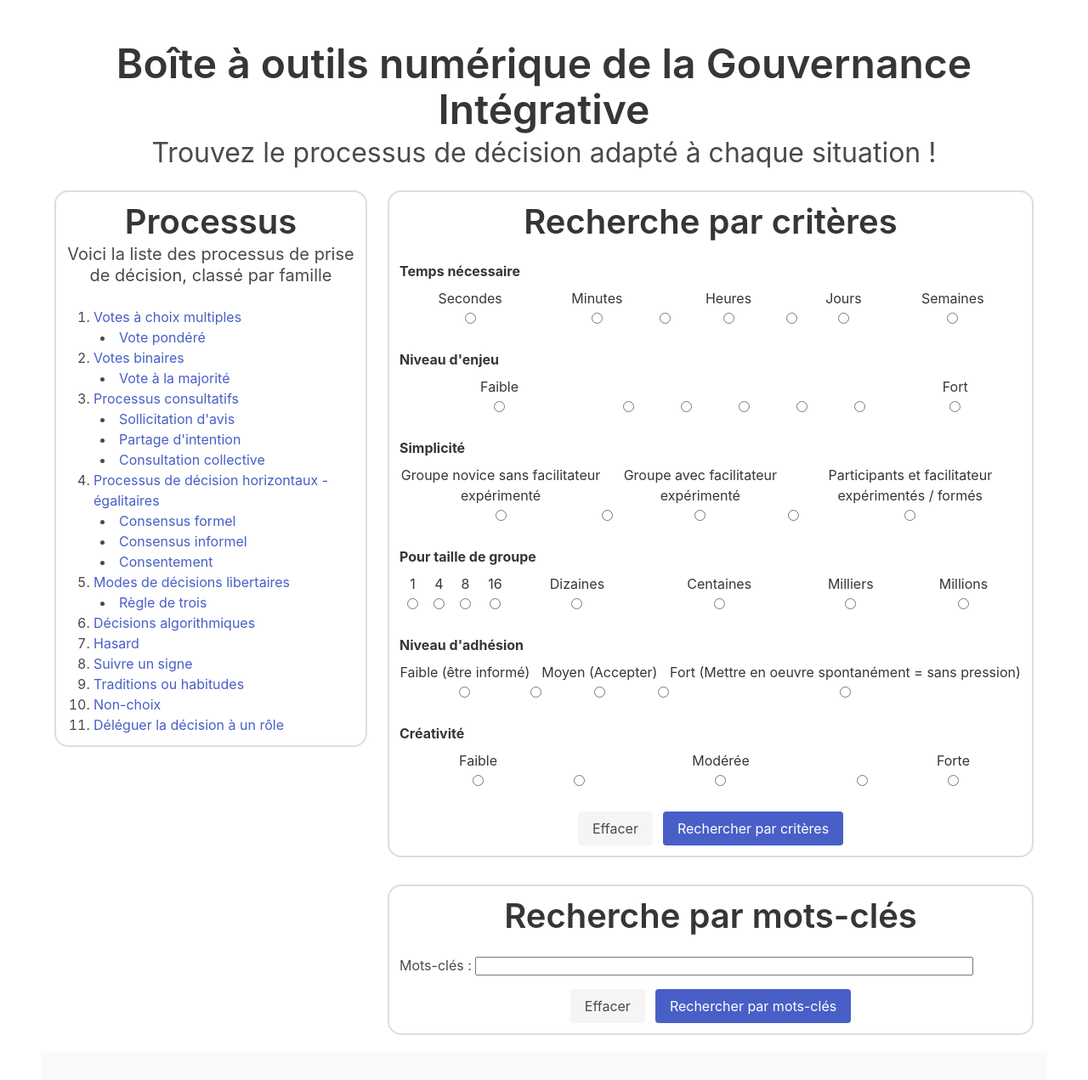
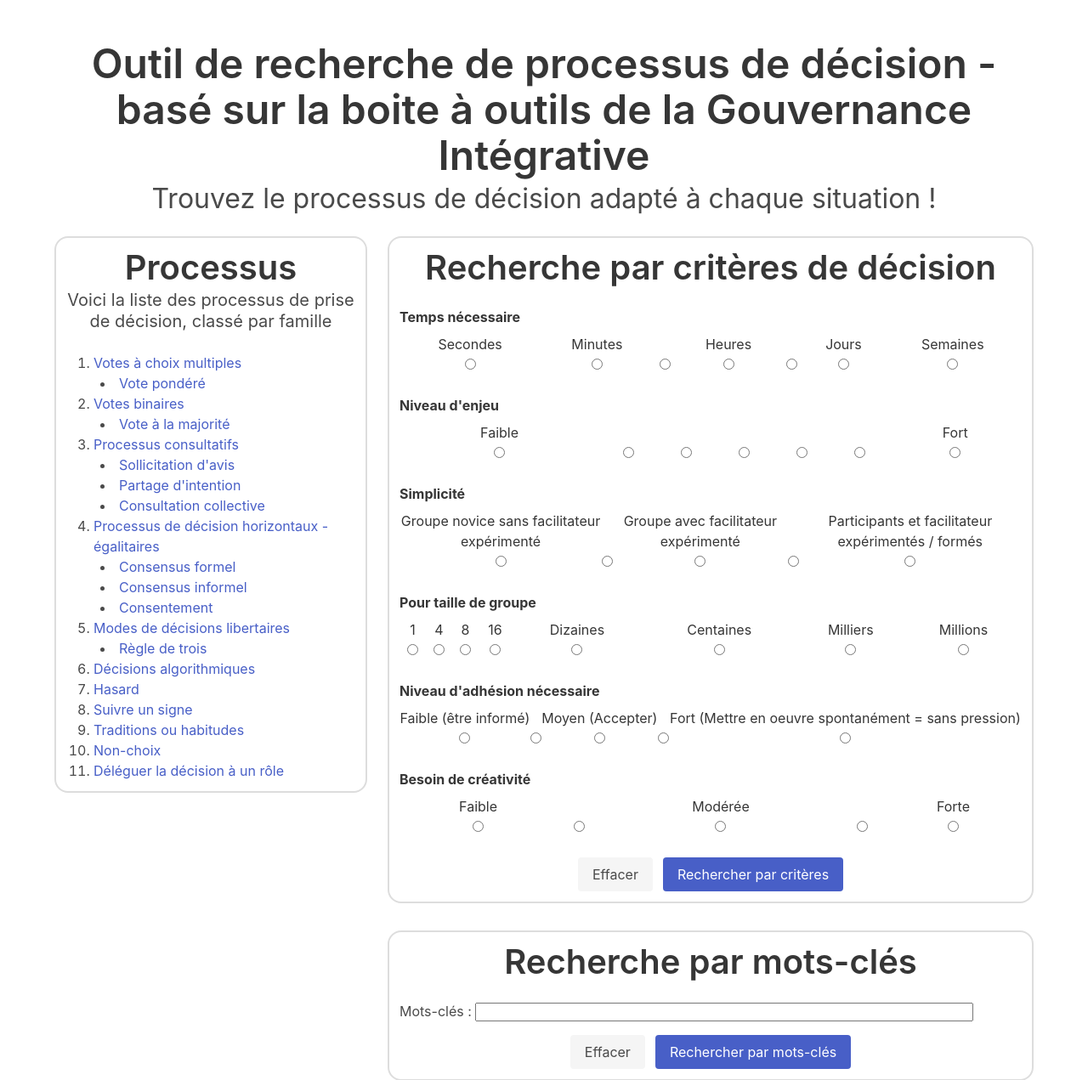
Before and after one commit to yaap7/outils-GI, a Flask app: page / in a window 1280 px wide. Shown: the part 108-1379 px from the top of the page at 85% size. Run offline with Flask 3, Linux system fonts and the light colour scheme; data comes from the database, SQL or seed files in the repository.

Commit message:
ajout des modifications demandées par Sacha

```diff
--- a/app.py
+++ b/app.py
@@ -71,7 +71,7 @@ conf = {
         },
         {
             "id": "adhesion",
-            "nom": "Niveau d'adhésion",
+            "nom": "Niveau d'adhésion nécessaire",
             "echelle": [
                 "Faible (être informé)",
                 "",
@@ -82,7 +82,7 @@ conf = {
         },
         {
             "id": "creativite",
-            "nom": "Créativité",
+            "nom": "Besoin de créativité",
             "echelle": [
                 "Faible",
                 "",
@@ -461,11 +461,7 @@ def __get_score(mot_cle: str, phrase: str, score: int):
 @app.route("/recherche_mots-cles")
 def get_recherche_mots_cles():
     """Fonction de recherche par mots clés."""
-    if (
-        "mots-cles" not in request.args
-        or request.args["mots-cles"] is None
-        or request.args["mots-cles"] == ""
-    ):
+    if "mots-cles" not in request.args or request.args["mots-cles"] is None or request.args["mots-cles"] == "":
         return render_template(
             "resultats_recherche_vide.html",
             base_info=base_info,
@@ -510,9 +506,7 @@ def get_recherche_mots_cles():
 def tri_et_retourne_resultats(criteres, score_processus, recherche_par_mot_cle: bool):
     """Fonction qui trie les processus par score et renvoie la page de résultat de la recherche."""
     processus_triees = []
-    for processus, score in sorted(
-        score_processus.items(), key=lambda x: x[1], reverse=True
-    ):
+    for processus, score in sorted(score_processus.items(), key=lambda x: x[1], reverse=True):
         processus_triees.append((processus, score))
     # détermination du gagnant
     meilleur_score = processus_triees[0][1]
--- a/templates/form_recherche.j2
+++ b/templates/form_recherche.j2
@@ -1,6 +1,6 @@
 <div class="border-shadow-light p-3">
     <h2 class="title is-2 text-center" id="titre">
-        Recherche par critères
+        Recherche par critères de décision
     </h2>
     <form action="recherche_criteres" method="get">
 
--- a/templates/index.html
+++ b/templates/index.html
@@ -1,14 +1,14 @@
 {% extends 'layout.html' %}
 
 {% block head %}
-  <meta name="description" content="Boîte à outils numérique de la Gouvernance Intégrative.">
+  <meta name="description" content="Outil de recherche de processus de décision - basé sur la boite à outils de la Gouvernance Intégrative.">
 {% endblock %}
 
 {% block body %}
 <section class="section">
   <div class="container">
     <h1 class="title is-1 text-center" id="titre">
-        Boîte à outils numérique de la Gouvernance Intégrative
+      Outil de recherche de processus de décision - basé sur la boite à outils de la Gouvernance Intégrative
     </h1>
     <p class="subtitle is-3 text-center">
       Trouvez le processus de décision adapté à chaque situation !
```
